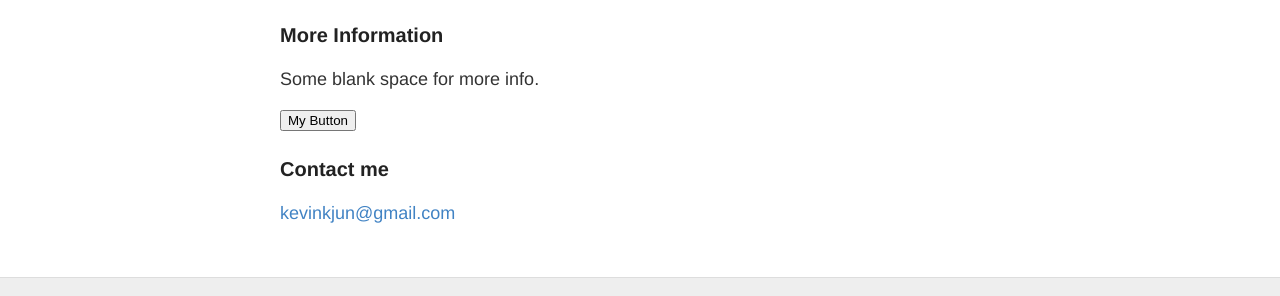
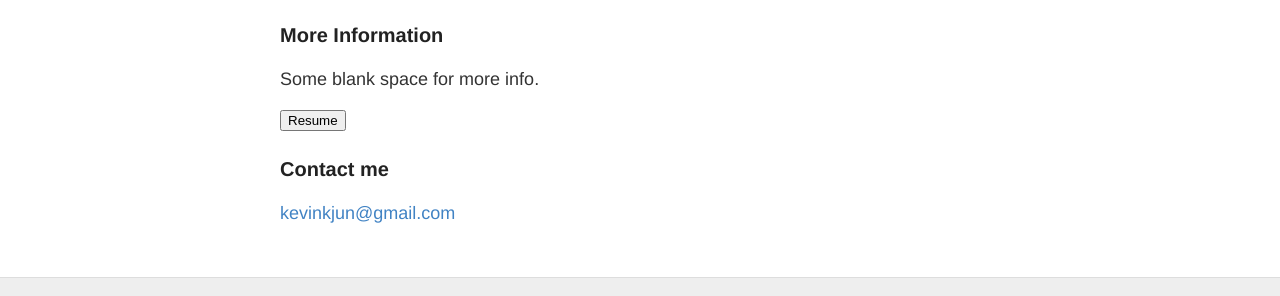
Before and after one commit to kevkjun/kevkjun.github.io, a Jekyll site: the page built from about.md, in a window 1280 px wide. Shown: the part 319-615 px from the top of the page. Built offline with Jekyll 4.4.1, drawn with Linux system fonts in a browser that asks for light colours.

Commit message:
Update about.md

```diff
--- a/about.md
+++ b/about.md
@@ -13,7 +13,7 @@
 
 Some blank space for more info.
 
-{% include button.html button_name="My Button" button_class="primary" %}
+{% include button.html button_name="Resume" button_class="primary" url="http://www.google.com" %}
 
 ### Contact me
 
```
